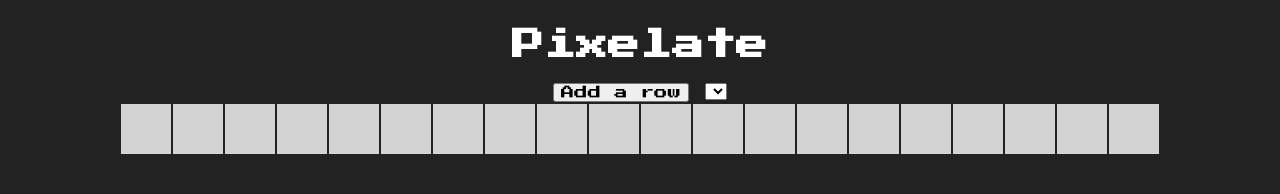
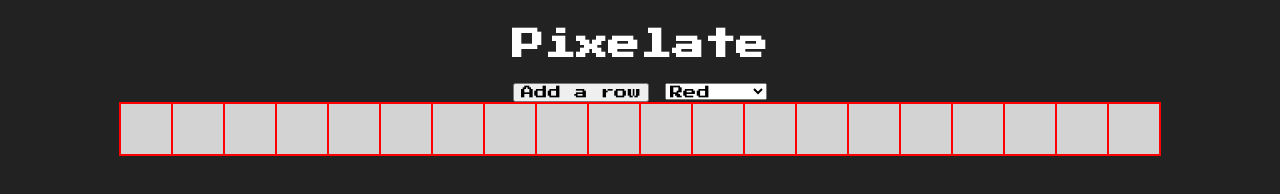
Before and after one commit to DrizzyJ56/Pixelate, a website: page index.html in a window 1280 px wide. Both pictures are taken after a click on the element 640 px from the left and 128 px from the top of the page. Drawn offline with Linux system fonts and the light colour scheme.

Commit message:
final version/final commit

```diff
--- a/index.html
+++ b/index.html
@@ -12,8 +12,13 @@
     <h1>Pixelate</h1>
     <div>
       <button id='add-row'>Add a row</button>
-      <select>
-        <!-- add options here! -->
+      <select id="colors">
+        <option value="red">Red</option>
+        <option value="blue">Blue</option>
+        <option value="purple">Purple</option>
+        <option value="green">Green</option>
+        <option value="gold">Gold</option>
+        <option value="black">Black</option>
       </select>
     </div>
     <table id="table"></table>
--- a/script.js
+++ b/script.js
@@ -1,4 +1,5 @@
 // Your code here
+let selectedColor = 'red'
 const tableGrab = document.getElementById('table')
 
 function makeRow(){
@@ -17,5 +18,17 @@
 tableGrab.addEventListener('click', colorize)
 
 function colorize(event){
-    console.log('clicked!')
+    const clickColor = event.target
+    if(clickColor.className.length) {
+        clickColor.className = ''
+    } else {
+        clickColor.className = selectedColor
+    }
 }
+
+const colorPick = document.getElementById('colors')
+colorPick.addEventListener('change', changeColor)
+function changeColor(event){
+    selectedColor = event.target.value
+
+}
--- a/style.css
+++ b/style.css
@@ -35,3 +35,7 @@
 .gold{
   background-color: goldenrod;
 }
+
+.black {
+  background-color: black;
+}
```
